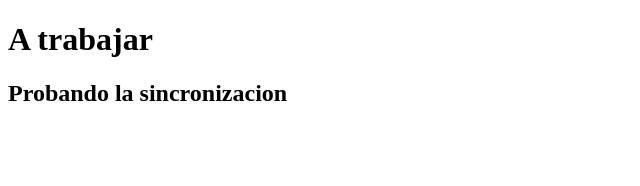
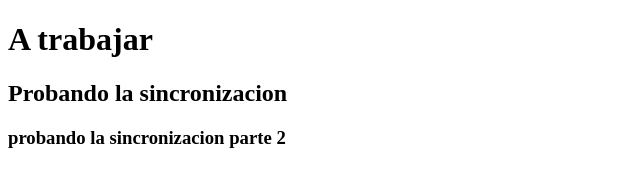
Before and after one commit to JCMB14/Proyecto-Universitario-FAWeb, a plain HTML site: page index.html in a window 1280 px wide. Shown: the whole page, without its empty margins (0-640 px from the left). Drawn offline with Linux system fonts and the light colour scheme.

Commit message:
probando2

```diff
--- a/index.html
+++ b/index.html
@@ -8,5 +8,6 @@
 <body>
     <h1>A trabajar</h1>
     <h2>Probando la sincronizacion</h2>
+    <h3>probando la sincronizacion parte 2</h3>
 </body>
 </html>
```
